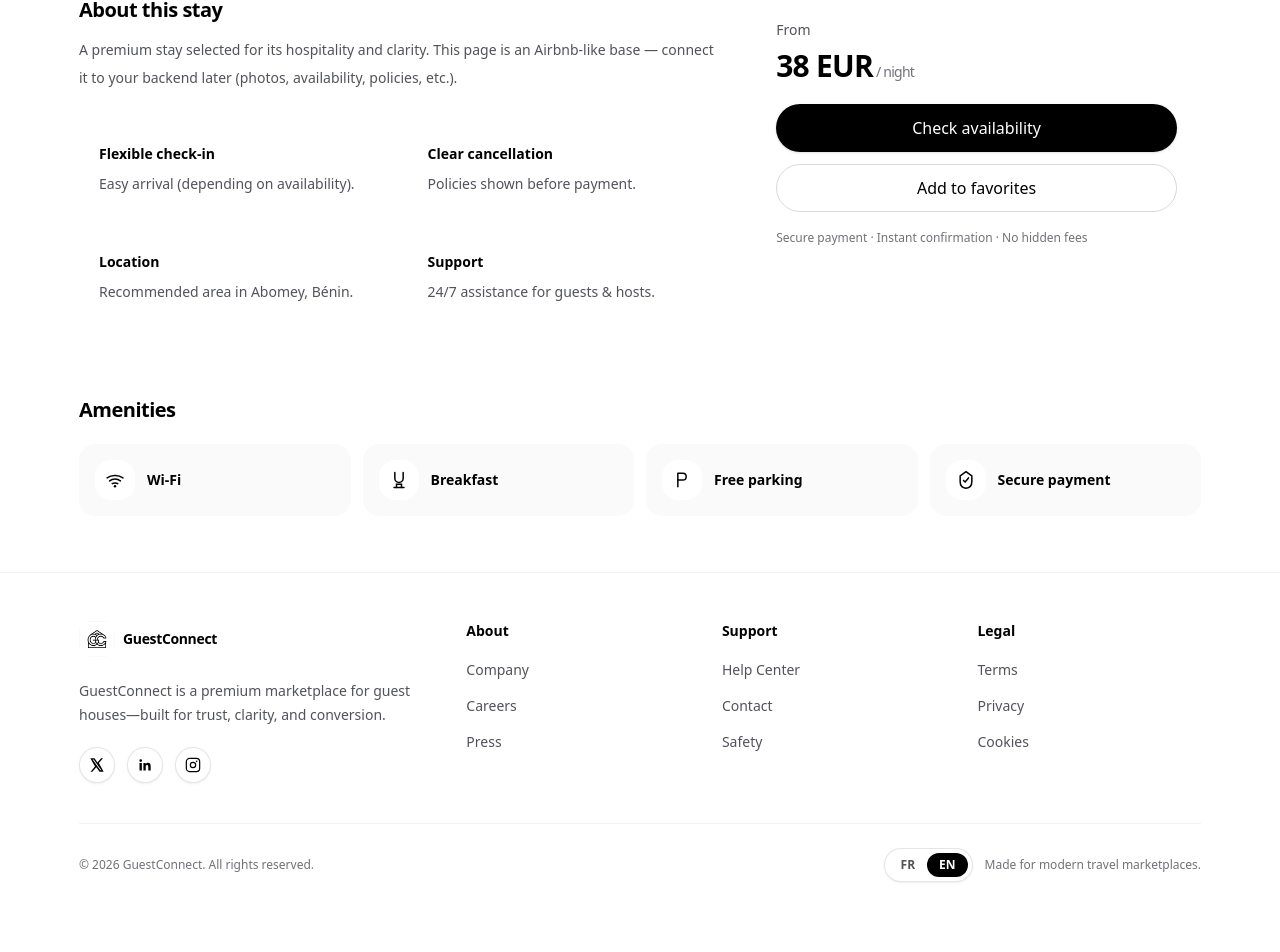
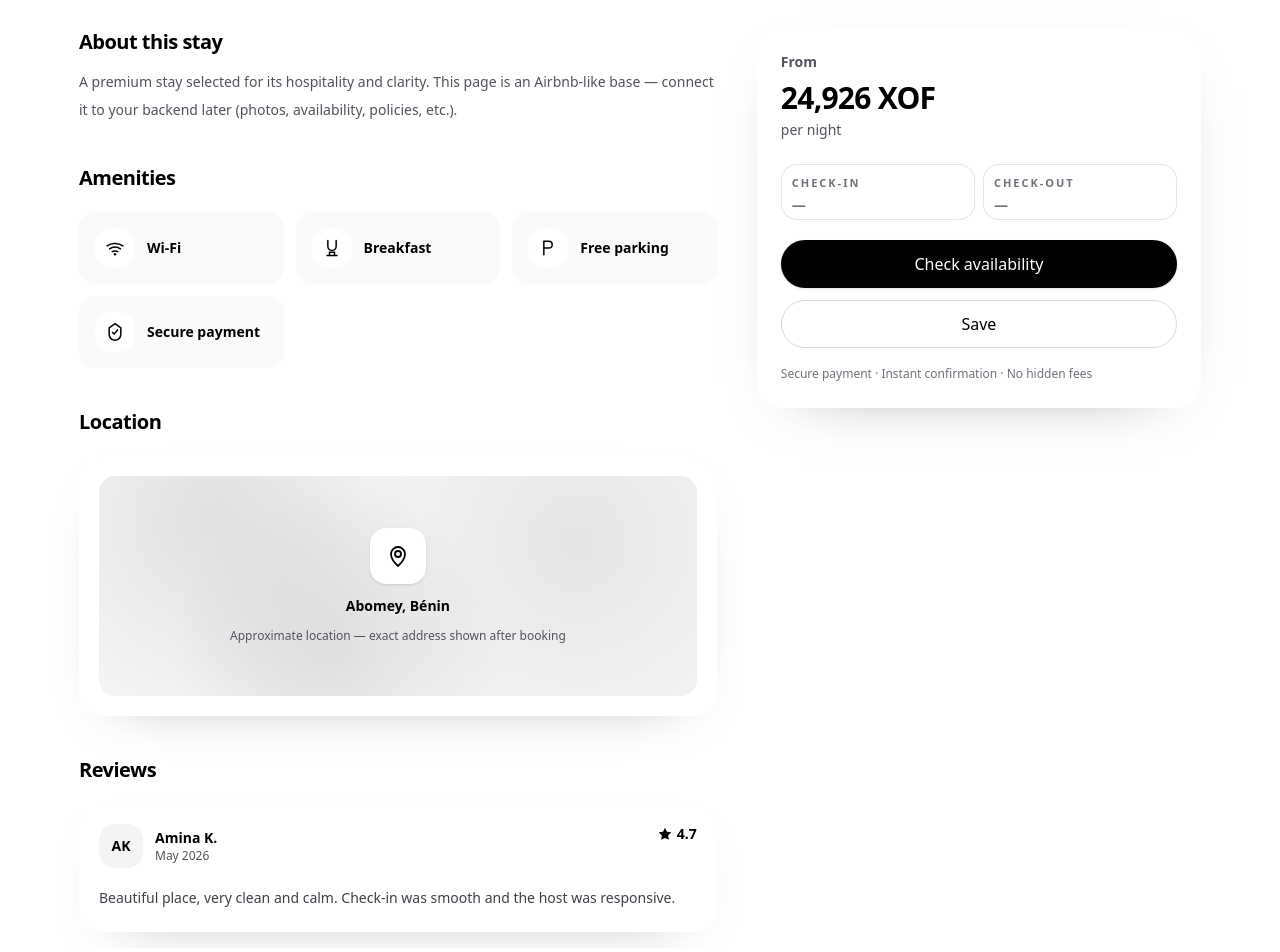
Before and after one commit to wilzuck/guest-connect, a Next.js app: page /en/listings/ben-abomey-palace-06 in a window 1280 px wide. Shown: the part 757-1709 px from the top of the page. Before the commit the page ends 1687 px from the top, so only its background shows below. Built offline with nearby package versions, Linux system fonts and the light colour scheme.

Commit message:
feat(listing-page): refonte premium + booking sticky + avis/carte

```diff
--- a/messages/en.json
+++ b/messages/en.json
@@ -245,7 +245,40 @@
       "breakfast": "Breakfast",
       "parking": "Free parking",
       "securePayment": "Secure payment"
+    },
+    "locationTitle": "Location",
+    "mapSubtitle": "Approximate location — exact address shown after booking",
+    "reviewsTitle": "Reviews",
+    "reviewsSection": {
+      "one": {
+        "name": "Amina K.",
+        "date": "May 2026",
+        "body": "Beautiful place, very clean and calm. Check-in was smooth and the host was responsive."
+      },
+      "two": {
+        "name": "Jean M.",
+        "date": "April 2026",
+        "body": "Great value for money. The location is convenient and the rooms are well maintained."
+      },
+      "three": {
+        "name": "Sophia L.",
+        "date": "March 2026",
+        "body": "Exactly as described. Comfortable bedding and a premium feel overall."
+      }
     }
+  },
+  "bookingCard": {
+    "from": "From",
+    "perNight": "per night",
+    "checkIn": "Check-in",
+    "checkOut": "Check-out",
+    "cta": "Check availability",
+    "save": "Save",
+    "note": "Secure payment · Instant confirmation · No hidden fees"
+  },
+  "listingGallery": {
+    "openPhotos": "Open photos",
+    "openPhoto": "Open photo {index}"
   },
   "hostPage": {
     "eyebrow": "Become a host",
--- a/messages/fr.json
+++ b/messages/fr.json
@@ -245,7 +245,40 @@
       "breakfast": "Petit-déjeuner",
       "parking": "Parking gratuit",
       "securePayment": "Paiement sécurisé"
+    },
+    "locationTitle": "Emplacement",
+    "mapSubtitle": "Localisation approximative — adresse exacte après réservation",
+    "reviewsTitle": "Avis",
+    "reviewsSection": {
+      "one": {
+        "name": "Amina K.",
+        "date": "Mai 2026",
+        "body": "Très bel endroit, propre et calme. Arrivée simple et hôte réactif."
+      },
+      "two": {
+        "name": "Jean M.",
+        "date": "Avril 2026",
+        "body": "Excellent rapport qualité/prix. Emplacement pratique et chambres bien entretenues."
+      },
+      "three": {
+        "name": "Sophia L.",
+        "date": "Mars 2026",
+        "body": "Conforme à la description. Literie confortable et ambiance premium."
+      }
     }
+  },
+  "bookingCard": {
+    "from": "À partir de",
+    "perNight": "par nuit",
+    "checkIn": "Arrivée",
+    "checkOut": "Départ",
+    "cta": "Vérifier les disponibilités",
+    "save": "Enregistrer",
+    "note": "Paiement sécurisé · Confirmation instantanée · Sans frais cachés"
+  },
+  "listingGallery": {
+    "openPhotos": "Ouvrir les photos",
+    "openPhoto": "Ouvrir la photo {index}"
   },
   "hostPage": {
     "eyebrow": "Devenir hôte",
--- a/src/app/[locale]/listings/[id]/page.tsx
+++ b/src/app/[locale]/listings/[id]/page.tsx
@@ -1,11 +1,11 @@
 import { notFound } from "next/navigation";
 import { Container } from "@/components/ui/Container";
 import { ButtonLink } from "@/components/ui/Button";
-import { Card } from "@/components/ui/Card";
 import { Badge } from "@/components/ui/Badge";
 import { africaListings } from "@/lib/mock/africa-listings";
 import { ListingLightbox } from "@/components/gallery/ListingLightbox";
 import { getTranslations } from "next-intl/server";
+import { BookingCard } from "@/components/listings/detail/BookingCard";
 
 type PageProps = {
   params: Promise<{ locale: string; id: string }>;
@@ -23,15 +23,19 @@ export default async function Page({ params }: PageProps) {
   return (
     <div className="bg-white">
       <Container className="py-10 sm:py-14">
-        <div className="flex flex-col gap-6">
-          <div className="flex flex-col gap-3 sm:flex-row sm:items-center sm:justify-between">
-            <div>
+        <div className="flex flex-col gap-10">
+          {/* Header */}
+          <div className="flex flex-col gap-4 sm:flex-row sm:items-end sm:justify-between">
+            <div className="min-w-0">
               <Badge>{listing.location}</Badge>
-              <h1 className="mt-4 text-balance text-3xl font-semibold tracking-tight text-black sm:text-4xl">
+              <h1
+                className="mt-4 text-balance text-3xl font-semibold tracking-tight text-black sm:text-4xl"
+                title={listing.title}
+              >
                 {listing.title}
               </h1>
               <div className="mt-3 flex flex-wrap items-center gap-2 text-sm text-zinc-600">
-                <span className="inline-flex items-center gap-1 font-medium text-black">
+                <span className="inline-flex items-center gap-1 font-semibold text-black">
                   <Star className="h-4 w-4" />
                   {listing.rating.toFixed(2)}
                 </span>
@@ -56,74 +60,50 @@ export default async function Page({ params }: PageProps) {
           <ListingLightbox title={listing.title} images={images} />
 
           {/* Contenu */}
-          <div className="grid gap-8 lg:grid-cols-12 lg:items-start">
+          <div className="grid gap-10 lg:grid-cols-12 lg:items-start">
+            {/* Main */}
             <div className="lg:col-span-7">
-              <h2 className="text-xl font-semibold tracking-tight text-black">{t("aboutTitle")}</h2>
-              <p className="mt-3 text-sm leading-7 text-zinc-600">
-                {t("aboutBody")}
-              </p>
+              <section className="space-y-3">
+                <h2 className="text-xl font-semibold tracking-tight text-black">{t("aboutTitle")}</h2>
+                <p className="text-sm leading-7 text-zinc-600">{t("aboutBody")}</p>
+              </section>
 
-              <div className="mt-8 grid gap-4 sm:grid-cols-2">
-                <InfoCard title={t("info.flexTitle")} desc={t("info.flexDesc")} />
-                <InfoCard title={t("info.cancelTitle")} desc={t("info.cancelDesc")} />
-                <InfoCard title={t("info.locationTitle")} desc={t("info.locationDesc", { location: listing.location })} />
-                <InfoCard title={t("info.supportTitle")} desc={t("info.supportDesc")} />
-              </div>
+              <section className="mt-10">
+                <h2 className="text-xl font-semibold tracking-tight text-black">{t("amenitiesTitle")}</h2>
+                <div className="mt-5 grid gap-3 sm:grid-cols-2 lg:grid-cols-3">
+                  <Amenity icon={<WifiIcon className="h-5 w-5" />} title={t("amenities.wifi")} />
+                  <Amenity icon={<BreakfastIcon className="h-5 w-5" />} title={t("amenities.breakfast")} />
+                  <Amenity icon={<ParkingIcon className="h-5 w-5" />} title={t("amenities.parking")} />
+                  <Amenity icon={<ShieldIcon className="h-5 w-5" />} title={t("amenities.securePayment")} />
+                </div>
+              </section>
+
+              <section className="mt-10">
+                <h2 className="text-xl font-semibold tracking-tight text-black">{t("locationTitle")}</h2>
+                <div className="mt-5 rounded-3xl bg-white p-5 shadow-[0_18px_60px_-45px_rgba(0,0,0,0.55)]">
+                  <MapPlaceholder location={listing.location} subtitle={t("mapSubtitle")} />
+                </div>
+              </section>
+
+              <section className="mt-10">
+                <h2 className="text-xl font-semibold tracking-tight text-black">{t("reviewsTitle")}</h2>
+                <div className="mt-5 grid gap-4">
+                  <ReviewCard rating={listing.rating} name={t("reviewsSection.one.name")} date={t("reviewsSection.one.date")} body={t("reviewsSection.one.body")} />
+                  <ReviewCard rating={listing.rating} name={t("reviewsSection.two.name")} date={t("reviewsSection.two.date")} body={t("reviewsSection.two.body")} />
+                  <ReviewCard rating={listing.rating} name={t("reviewsSection.three.name")} date={t("reviewsSection.three.date")} body={t("reviewsSection.three.body")} />
+                </div>
+              </section>
             </div>
 
+            {/* Booking */}
             <div className="lg:col-span-5">
-              <Card className="sticky top-24 p-6">
-                <p className="text-sm text-zinc-600">{t("from")}</p>
-                <p className="mt-2 text-3xl font-semibold tracking-tight text-black">
-                  {listing.pricePerNight} {listing.currency}
-                  <span className="text-sm font-medium text-zinc-500"> {t("perNight")}</span>
-                </p>
-                <div className="mt-5 grid gap-3">
-                  <ButtonLink
-                    href={`/${locale}/search`}
-                    variant="primary"
-                    size="lg"
-                    className="w-full"
-                  >
-                    {t("checkAvailability")}
-                  </ButtonLink>
-                  <ButtonLink
-                    href={`/${locale}/favorites`}
-                    variant="outline"
-                    size="lg"
-                    className="w-full"
-                  >
-                    {t("addToFavorites")}
-                  </ButtonLink>
-                </div>
-                <p className="mt-4 text-xs leading-5 text-zinc-500">
-                  {t("footerNote")}
-                </p>
-              </Card>
-            </div>
-          </div>
-
-          {/* Caractéristiques (en bas de page) */}
-          <div className="mt-12">
-            <h2 className="text-xl font-semibold tracking-tight text-black">{t("amenitiesTitle")}</h2>
-            <div className="mt-5 grid gap-3 sm:grid-cols-2 lg:grid-cols-4">
-              <Amenity icon={<WifiIcon className="h-5 w-5" />} title={t("amenities.wifi")} />
-              <Amenity icon={<BreakfastIcon className="h-5 w-5" />} title={t("amenities.breakfast")} />
-              <Amenity icon={<ParkingIcon className="h-5 w-5" />} title={t("amenities.parking")} />
-              <Amenity icon={<ShieldIcon className="h-5 w-5" />} title={t("amenities.securePayment")} />
+              <div className="lg:sticky lg:top-24">
+                <BookingCard locale={locale} pricePerNight={listing.pricePerNight} currency={listing.currency} />
+              </div>
             </div>
           </div>
         </div>
       </Container>
-    </div>
-  );
-}
-
-function InfoCard({ title, desc }: { title: string; desc: string }) {
-  return (
-    <div className="rounded-2xl bg-white p-5">
-      <p className="text-sm font-semibold text-black">{title}</p>
-      <p className="mt-2 text-sm leading-6 text-zinc-600">{desc}</p>
     </div>
   );
 }
@@ -133,6 +113,54 @@ function Amenity({ icon, title }: { icon: React.ReactNode; title: string }) {
     <div className="flex items-center gap-3 rounded-2xl bg-zinc-50 p-4">
       <div className="grid h-10 w-10 place-items-center rounded-2xl bg-white text-black">{icon}</div>
       <p className="text-sm font-semibold text-black">{title}</p>
+    </div>
+  );
+}
+
+function MapPlaceholder({ location, subtitle }: { location: string; subtitle: string }) {
+  return (
+    <div className="relative overflow-hidden rounded-2xl bg-zinc-100">
+      <div className="absolute inset-0 bg-[radial-gradient(circle_at_20%_20%,rgba(0,0,0,0.08),transparent_40%),radial-gradient(circle_at_80%_30%,rgba(0,0,0,0.06),transparent_45%),radial-gradient(circle_at_40%_80%,rgba(0,0,0,0.08),transparent_42%)]" />
+      <div className="relative grid min-h-[220px] place-items-center p-6">
+        <div className="grid place-items-center gap-3">
+          <div className="grid h-14 w-14 place-items-center rounded-2xl bg-white shadow-sm shadow-black/10">
+            <PinIcon className="h-6 w-6 text-black" />
+          </div>
+          <p className="text-sm font-semibold text-black">{location}</p>
+          <p className="text-xs text-zinc-600">{subtitle}</p>
+        </div>
+      </div>
+    </div>
+  );
+}
+
+function ReviewCard({ rating, name, date, body }: { rating: number; name: string; date: string; body: string }) {
+  const initials = name
+    .split(" ")
+    .filter(Boolean)
+    .slice(0, 2)
+    .map((p) => p[0]?.toUpperCase())
+    .join("");
+  return (
+    <div className="rounded-3xl bg-white p-5 shadow-[0_18px_60px_-45px_rgba(0,0,0,0.55)]">
+      <div className="flex items-start justify-between gap-4">
+        <div className="flex items-center gap-3">
+          <div className="grid h-11 w-11 place-items-center rounded-2xl bg-zinc-100 text-sm font-semibold text-black">
+            {initials}
+          </div>
+          <div className="min-w-0">
+            <p className="truncate text-sm font-semibold text-black" title={name}>
+              {name}
+            </p>
+            <p className="text-xs text-zinc-600">{date}</p>
+          </div>
+        </div>
+        <div className="inline-flex items-center gap-1 text-sm font-semibold text-black">
+          <Star className="h-4 w-4" />
+          {rating.toFixed(1)}
+        </div>
+      </div>
+      <p className="mt-4 text-sm leading-7 text-zinc-700">{body}</p>
     </div>
   );
 }
@@ -218,3 +246,20 @@ function Star({ className }: { className?: string }) {
     </svg>
   );
 }
+
+function PinIcon({ className }: { className?: string }) {
+  return (
+    <svg className={className} viewBox="0 0 24 24" fill="none" aria-hidden="true">
+      <path
+        d="M12 22s7-6.2 7-12A7 7 0 1 0 5 10c0 5.8 7 12 7 12Z"
+        stroke="currentColor"
+        strokeWidth="1.8"
+      />
+      <path
+        d="M12 13a3 3 0 1 0 0-6 3 3 0 0 0 0 6Z"
+        stroke="currentColor"
+        strokeWidth="1.8"
+      />
+    </svg>
+  );
+}
--- a/src/components/gallery/ListingLightbox.tsx
+++ b/src/components/gallery/ListingLightbox.tsx
@@ -7,6 +7,7 @@ import "yet-another-react-lightbox/styles.css";
 import Thumbnails from "yet-another-react-lightbox/plugins/thumbnails";
 import "yet-another-react-lightbox/plugins/thumbnails.css";
 import Zoom from "yet-another-react-lightbox/plugins/zoom";
+import { useTranslations } from "next-intl";
 
 export function ListingLightbox({
   title,
@@ -15,6 +16,7 @@ export function ListingLightbox({
   title: string;
   images: string[];
 }) {
+  const t = useTranslations("listingGallery");
   const [open, setOpen] = useState(false);
   const [index, setIndex] = useState(0);
 
@@ -32,7 +34,8 @@ export function ListingLightbox({
           type="button"
           onClick={() => openAt(0)}
           className="group relative aspect-[16/10] overflow-hidden rounded-3xl bg-zinc-100 lg:col-span-8"
-          aria-label="Open photos"
+          aria-label={t("openPhotos")}
+          title={t("openPhotos")}
         >
           <Image
             src={images[0]}
@@ -51,7 +54,8 @@ export function ListingLightbox({
               type="button"
               onClick={() => openAt(idx + 1)}
               className="group relative aspect-[16/10] overflow-hidden rounded-3xl bg-zinc-100"
-              aria-label={`Open photo ${idx + 2}`}
+              aria-label={t("openPhoto", { index: idx + 2 })}
+              title={t("openPhoto", { index: idx + 2 })}
             >
               <Image
                 src={src}
--- a/src/components/listings/ListingCard.tsx
+++ b/src/components/listings/ListingCard.tsx
@@ -53,7 +53,9 @@ export function ListingCard({ locale, listing }: { locale: string; listing: List
           {/* Badge annulation (sans distance, icône moderne) */}
           <div className="mt-3 flex items-center gap-2 text-sm text-zinc-700">
             <MoneyIcon className="h-4 w-4 text-zinc-500" />
-            <span className="truncate">{t("meta.cancellation")}</span>
+            <span className="truncate" title={t("meta.cancellation")}>
+              {t("meta.cancellation")}
+            </span>
           </div>
         </div>
       </Card>
--- /dev/null
+++ b/src/components/listings/detail/BookingCard.tsx
@@ -0,0 +1,58 @@
+"use client";
+
+import { useMemo, useState } from "react";
+import { useTranslations } from "next-intl";
+import { DateRangePicker } from "@/components/ui/DateRangePicker";
+import { ButtonLink } from "@/components/ui/Button";
+import { useCurrency } from "@/components/currency/CurrencyProvider";
+import type { CurrencyCode } from "@/lib/currency/currency";
+
+export function BookingCard({
+  locale,
+  pricePerNight,
+  currency,
+}: {
+  locale: string;
+  pricePerNight: number;
+  currency: CurrencyCode;
+}) {
+  const t = useTranslations("bookingCard");
+  const { formatFrom } = useCurrency();
+  const [range, setRange] = useState<{ from?: string; to?: string }>({});
+
+  const price = useMemo(() => formatFrom(pricePerNight, currency), [formatFrom, pricePerNight, currency]);
+
+  return (
+    <div className="rounded-3xl bg-white p-6 shadow-[0_18px_60px_-45px_rgba(0,0,0,0.55)]">
+      <div className="flex items-end justify-between gap-4">
+        <div>
+          <p className="text-sm font-semibold text-zinc-600">{t("from")}</p>
+          <p className="mt-2 text-3xl font-semibold tracking-tight text-black">
+            {price}
+          </p>
+          <p className="mt-1 text-sm text-zinc-600">{t("perNight")}</p>
+        </div>
+      </div>
+
+      <div className="mt-6">
+        <DateRangePicker
+          value={range}
+          onChange={setRange}
+          startLabel={t("checkIn")}
+          endLabel={t("checkOut")}
+        />
+      </div>
+
+      <div className="mt-5 grid gap-3">
+        <ButtonLink href={`/${locale}/search`} variant="primary" size="lg" className="w-full">
+          {t("cta")}
+        </ButtonLink>
+        <ButtonLink href={`/${locale}/favorites`} variant="outline" size="lg" className="w-full">
+          {t("save")}
+        </ButtonLink>
+      </div>
+
+      <p className="mt-4 text-xs leading-5 text-zinc-500">{t("note")}</p>
+    </div>
+  );
+}
```
